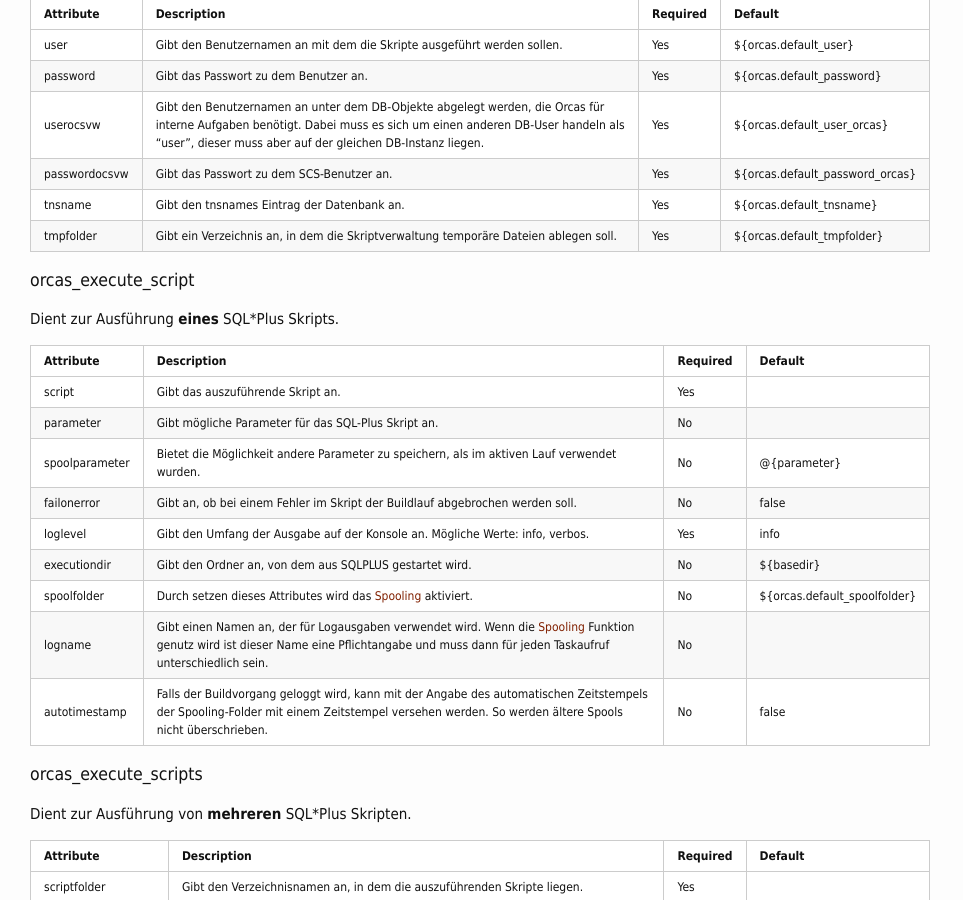
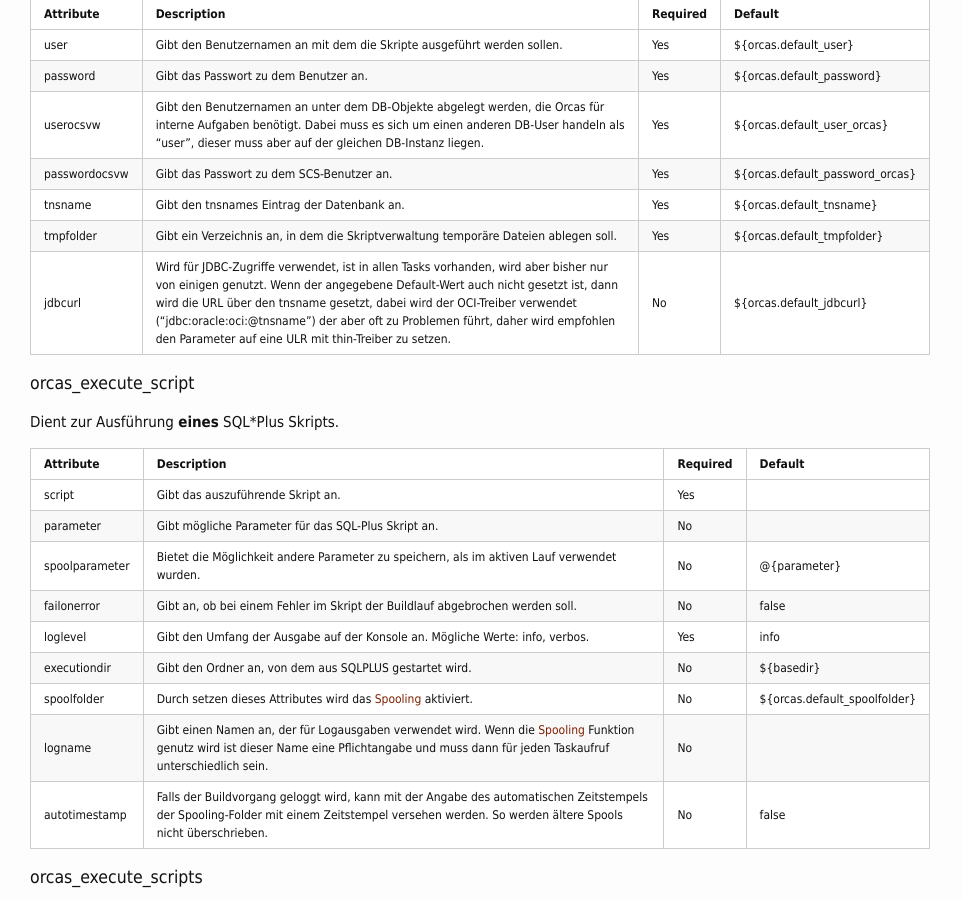
Before and after one commit to opitzconsulting/orcas, a Jekyll site: the page built from _docs/ant-tasks.md, in a window 1280 px wide and 900 px high, scrolled down 2154 px. Shown: the whole window, without its empty margins (0-963 px from the left). Built offline with Jekyll 4.4.1, drawn with Linux system fonts in a browser that asks for light colours.

Commit message:
dokumentation

```diff
--- a/_docs/ant-tasks.md
+++ b/_docs/ant-tasks.md
@@ -115,6 +115,7 @@
 |passwordocsvw|Gibt das Passwort zu dem SCS-Benutzer an.|Yes|${orcas.default_password_orcas}|
 |tnsname  |Gibt den tnsnames Eintrag der Datenbank an.|Yes|${orcas.default_tnsname}|
 |tmpfolder|Gibt ein Verzeichnis an, in dem die Skriptverwaltung temporäre Dateien ablegen soll.|Yes|${orcas.default_tmpfolder}|
+|jdbcurl  |Wird für JDBC-Zugriffe verwendet, ist in allen Tasks vorhanden, wird aber bisher nur von einigen genutzt. Wenn der angegebene Default-Wert auch nicht gesetzt ist, dann wird die URL über den tnsname gesetzt, dabei wird der OCI-Treiber verwendet ("jdbc:oracle:oci:@tnsname") der aber oft zu Problemen führt, daher wird empfohlen den Parameter auf eine ULR mit thin-Treiber zu setzen. |No|${orcas.default_jdbcurl}|
 
 <a name="exe_script"/>
 
```
